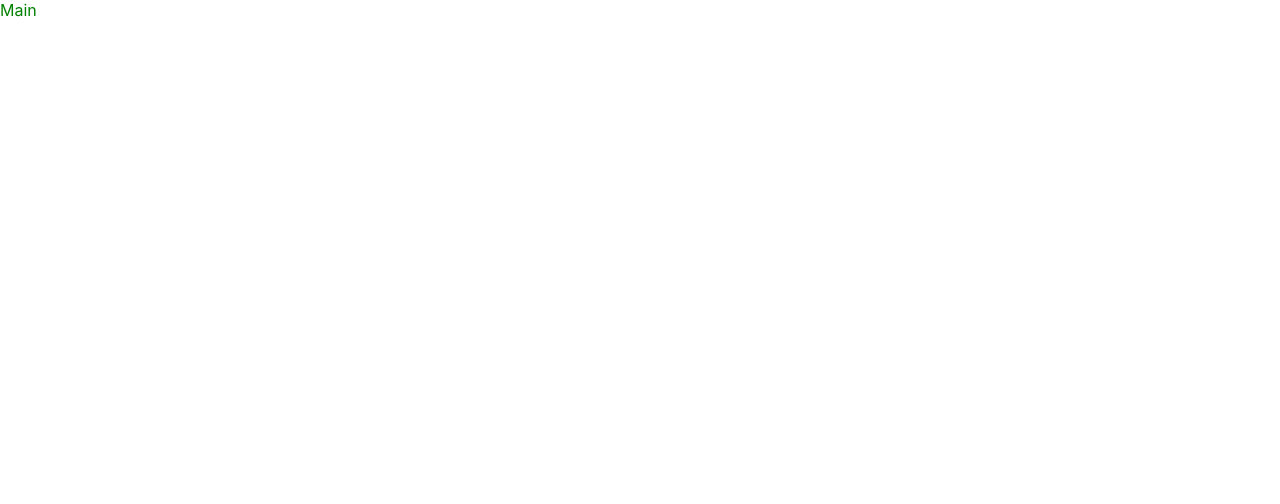
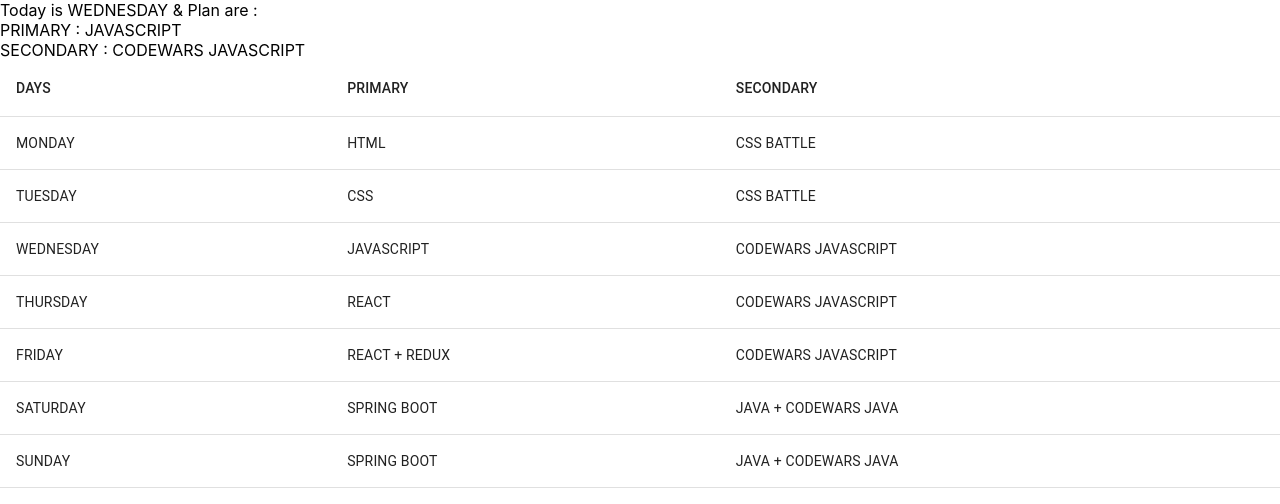
Before and after one commit to DhirajB7/personalUpskillingAndReskillingPlanner, a React (Create React App) app: page / in a window 1280 px wide. Shown: the top 504 px of the page. Built offline with nearby package versions, Linux system fonts and the light colour scheme.

Commit message:
data in place
data in place but no css yet

```diff
--- a/package.json
+++ b/package.json
@@ -3,10 +3,12 @@
   "version": "0.1.0",
   "private": true,
   "dependencies": {
+    "@emotion/react": "^11.11.4",
+    "@emotion/styled": "^11.11.0",
+    "@mui/material": "^5.15.14",
     "@testing-library/jest-dom": "^5.17.0",
     "@testing-library/react": "^13.4.0",
     "@testing-library/user-event": "^13.5.0",
-    "antd": "^5.15.3",
     "react": "^18.2.0",
     "react-dom": "^18.2.0",
     "react-scripts": "5.0.1",
--- a/src/App.js
+++ b/src/App.js
@@ -1,4 +1,4 @@
-import Main from "./pages/Main";
+import Main from "./pages/Main/Main";
 
 function App() {
   return <Main />;
--- /dev/null
+++ b/src/assets/plan.json
@@ -0,0 +1,37 @@
+{
+  "1": {
+    "name": "MONDAY",
+    "primary": "HTML",
+    "secondary": "CSS BATTLE"
+  },
+  "2": {
+    "name": "TUESDAY",
+    "primary": "CSS",
+    "secondary": "CSS BATTLE"
+  },
+  "3": {
+    "name": "WEDNESDAY",
+    "primary": "JAVASCRIPT",
+    "secondary": "CODEWARS JAVASCRIPT"
+  },
+  "4": {
+    "name": "THURSDAY",
+    "primary": "REACT",
+    "secondary": "CODEWARS JAVASCRIPT"
+  },
+  "5": {
+    "name": "FRIDAY",
+    "primary": "REACT + REDUX",
+    "secondary": "CODEWARS JAVASCRIPT"
+  },
+  "6": {
+    "name": "SATURDAY",
+    "primary": "SPRING BOOT",
+    "secondary": "JAVA + CODEWARS JAVA"
+  },
+  "7": {
+    "name": "SUNDAY",
+    "primary": "SPRING BOOT",
+    "secondary": "JAVA + CODEWARS JAVA"
+  }
+}
--- /dev/null
+++ b/src/components/TimeTale/TimeTable.jsx
@@ -0,0 +1,37 @@
+import React from "react";
+import Table from "@mui/material/Table";
+import TableBody from "@mui/material/TableBody";
+import TableCell from "@mui/material/TableCell";
+import TableContainer from "@mui/material/TableContainer";
+import TableHead from "@mui/material/TableHead";
+import TableRow from "@mui/material/TableRow";
+import rows from "./../../assets/plan.json";
+
+function TimeTable() {
+  return (
+    <TableContainer>
+      <Table aria-label="simple table">
+        <TableHead>
+          <TableRow>
+            <TableCell>DAYS</TableCell>
+            <TableCell>PRIMARY</TableCell>
+            <TableCell>SECONDARY</TableCell>
+          </TableRow>
+        </TableHead>
+        <TableBody>
+          {Object.values(rows).map((row) => (
+            <TableRow key={row.id}>
+              <TableCell component="th" scope="row">
+                {row.name}
+              </TableCell>
+              <TableCell>{row.primary}</TableCell>
+              <TableCell>{row.secondary}</TableCell>
+            </TableRow>
+          ))}
+        </TableBody>
+      </Table>
+    </TableContainer>
+  );
+}
+
+export default TimeTable;
--- /dev/null
+++ b/src/components/ToDo/ToDo.jsx
@@ -0,0 +1,17 @@
+import { Grid } from "@mui/material";
+import React from "react";
+import data from "./../../assets/plan.json";
+
+const day = new Date().getDay();
+
+const ToDo = () => {
+  return (
+    <Grid container direction={"column"}>
+      <Grid item>Today is {data[day]["name"]} & Plan are : </Grid>
+      <Grid item>PRIMARY : {data[day]["primary"]}</Grid>
+      <Grid item>SECONDARY : {data[day]["secondary"]}</Grid>
+    </Grid>
+  );
+};
+
+export default ToDo;
--- a/src/pages/Main.css
+++ /dev/null
@@ -1,3 +0,0 @@
-#main {
-  color: green;
-}
--- a/src/pages/Main.js
+++ /dev/null
@@ -1,8 +0,0 @@
-import React from "react";
-import "./Main.css";
-
-const Main = () => {
-  return <div id="main">Main</div>;
-};
-
-export default Main;
--- /dev/null
+++ b/src/pages/Main/Main.jsx
@@ -0,0 +1,19 @@
+import { Grid } from "@mui/material";
+import React from "react";
+import ToDo from "../../components/ToDo/ToDo";
+import TimeTable from "../../components/TimeTale/TimeTable";
+
+const Main = () => {
+  return (
+    <Grid container direction={"column"}>
+      <Grid item>
+        <ToDo />
+      </Grid>
+      <Grid item>
+        <TimeTable />
+      </Grid>
+    </Grid>
+  );
+};
+
+export default Main;
```
Also changed, not shown: src/components/TimeTale/TimeTable.css (added), src/components/ToDo/ToDo.css (added), src/pages/Main/Main.css (added), 1 other file (tests, documents, lock files or other folders).
